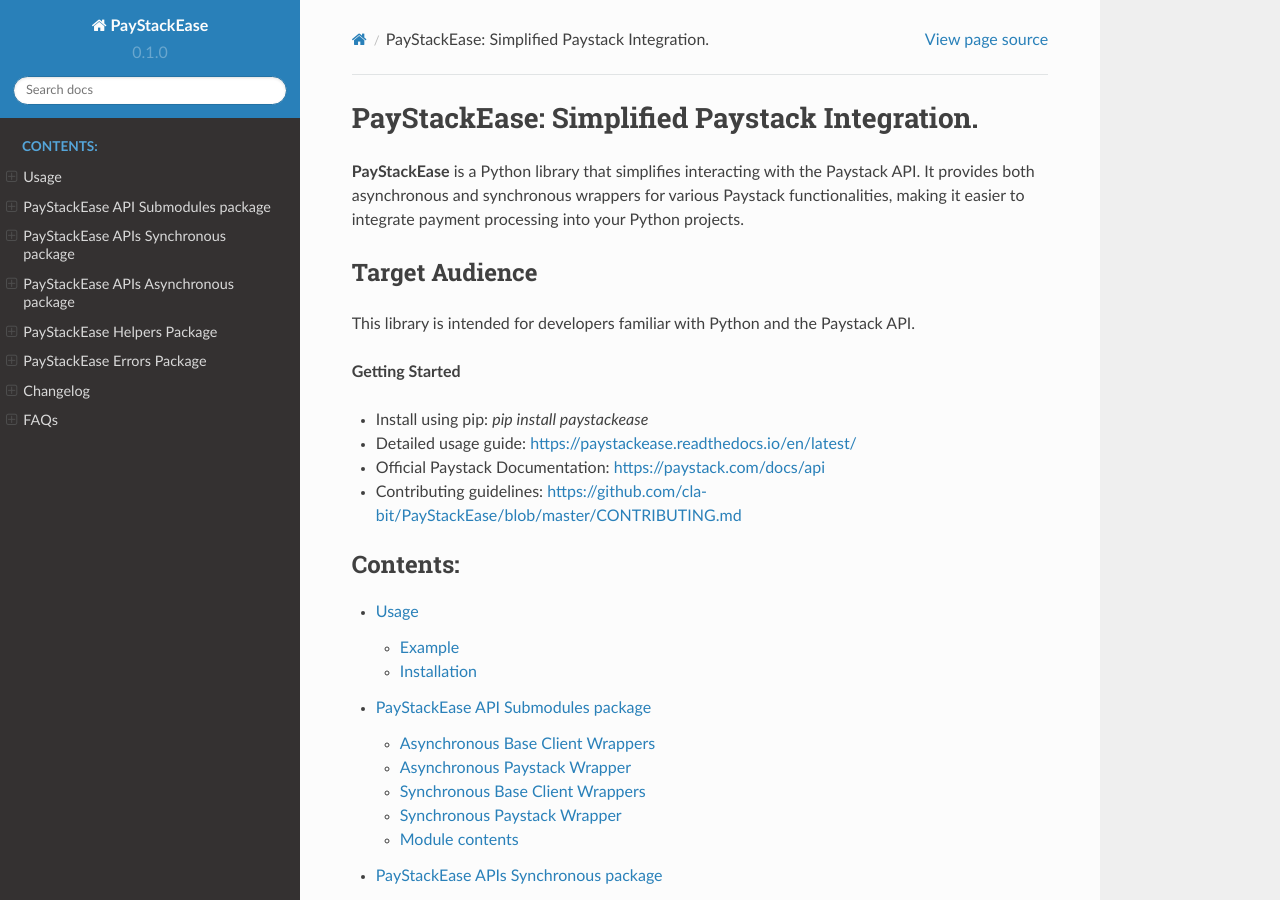
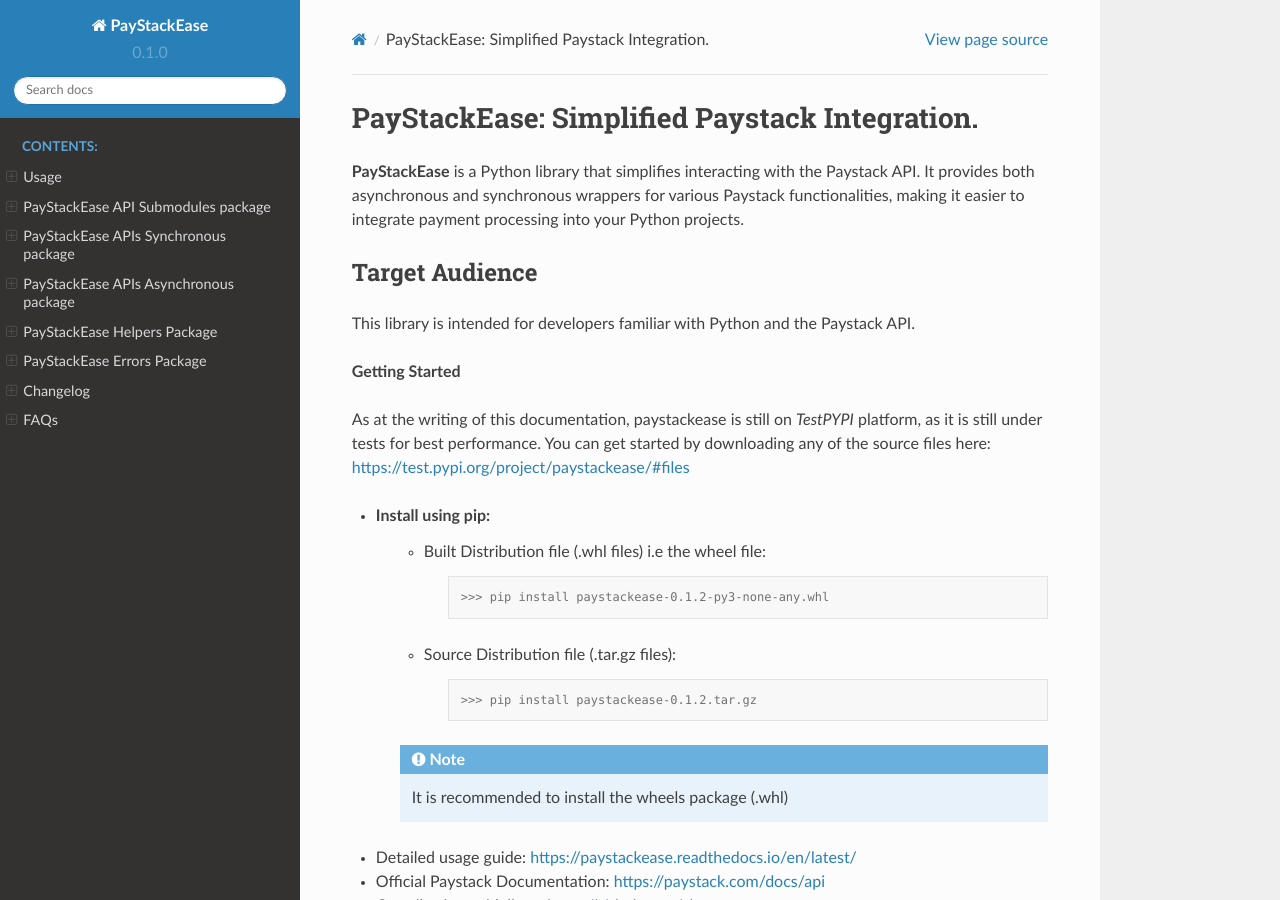
Before and after one commit to cla-bit/PayStackEase, a Sphinx documentation site: the page built from docs/source/index.rst, in a window 1280 px wide and 900 px high. Built offline with Sphinx 7.4.7 and the Read the Docs theme 2.0.0, drawn with Linux system fonts in a browser that asks for light colours.

Commit message:
updated index.rst file

```diff
--- a/docs/source/index.rst
+++ b/docs/source/index.rst
@@ -19,7 +19,26 @@
 
 **Getting Started**
 
-* Install using pip: `pip install paystackease`
+As at the writing of this documentation, paystackease is still on *TestPYPI* platform, as it is still under tests for best performance.
+You can get started by downloading any of the source files here: https://test.pypi.org/project/paystackease/#files
+
+* Install using pip:
+   * Built Distribution file (.whl files) i.e the wheel file:
+
+      .. code-block:: console
+
+         >>> pip install paystackease-0.1.2-py3-none-any.whl
+
+   * Source Distribution file (.tar.gz files):
+
+      .. code-block:: console
+
+         >>> pip install paystackease-0.1.2.tar.gz
+
+   .. note::
+
+      It is recommended to install the wheels package (.whl)
+
 * Detailed usage guide: https://paystackease.readthedocs.io/en/latest/
 * Official Paystack Documentation: https://paystack.com/docs/api
 * Contributing guidelines: https://github.com/cla-bit/PayStackEase/blob/master/CONTRIBUTING.md
```
